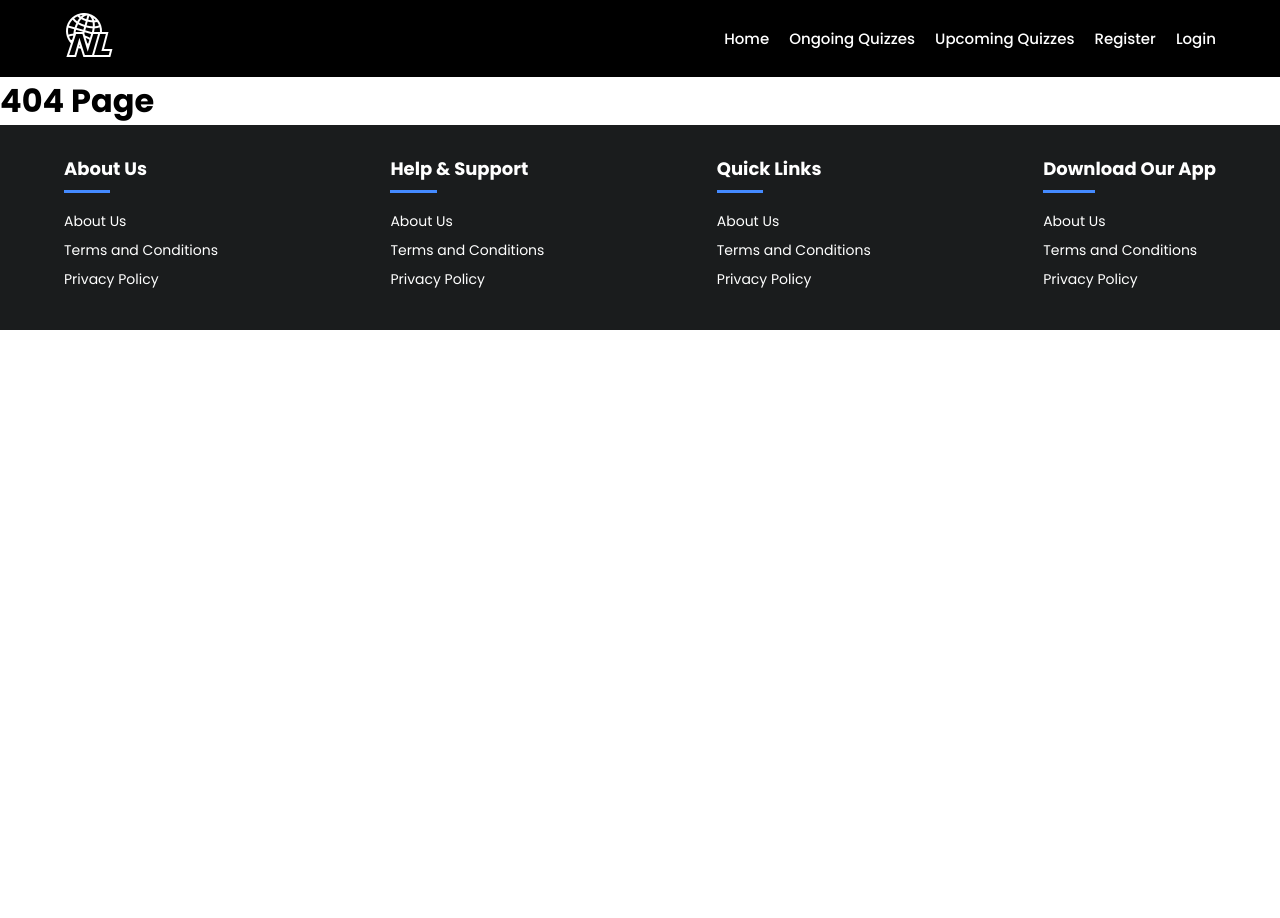
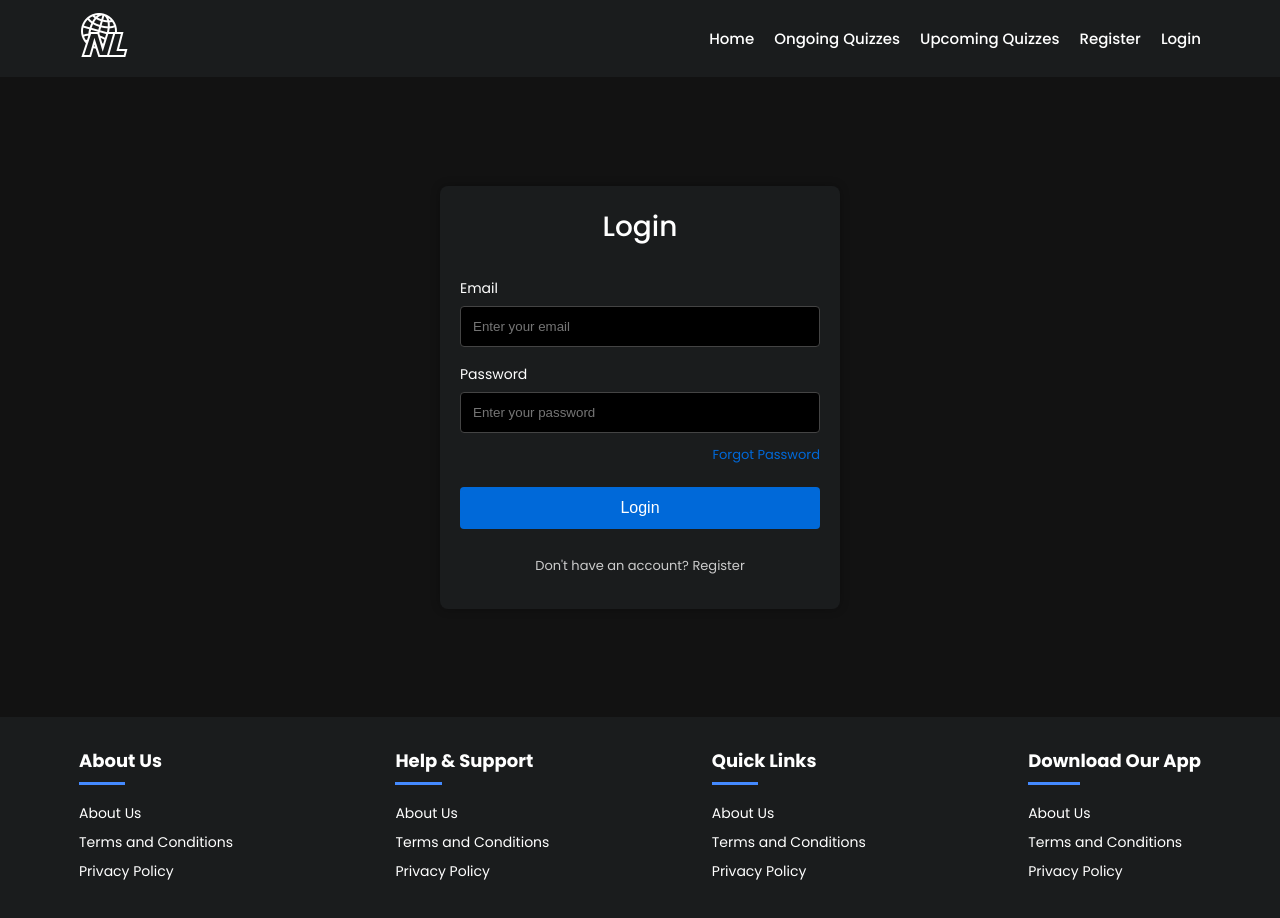
Before and after one commit to ripon-coder/react-learn, a React (Vite) app: page /login in a window 1280 px wide. Shown: the top 918 px of the page. Before the commit the page ends 800 px from the top, so only its background shows below. Built offline with nearby package versions, Linux system fonts and the light colour scheme.

Commit message:
login add

```diff
--- a/src/App.css
+++ b/src/App.css
@@ -3,10 +3,12 @@
     --text-color2:#9ACD32;
     --primary-color:#2A62D6;
 }
+*{
+    box-sizing: border-box;
+}
 body {
     margin: 0;
     padding: 0;
-    box-sizing: border-box;
     font-family: "Poppins", sans-serif;
 }
 a{
@@ -16,8 +18,13 @@ a{
 h1,h2{
     margin: 0px;
 }
+.gray-dark{
+    background-color: #1A1C1D;
+    overflow: hidden;
+}
 .dark {
     background-color: #000;
+    overflow: hidden;
 }
 
 .container {
--- a/src/App.jsx
+++ b/src/App.jsx
@@ -7,6 +7,7 @@ import Category from "./components/category/Category";
 import Footer from "./components/footer/Footer";
 import Quizlist from "./components/quiz-list/Quizlist";
 import Quiz from "./components/quiz/Quiz";
+import Login from "./components/login/Login";
 
 function App() {
   return (
@@ -17,6 +18,7 @@ function App() {
         <Route path="/" element={ <><Mycarousel /> <Category /></>}/>
         <Route path="/quiz-list/:id" element={ <><Quizlist/></>}/>
         <Route path="/quiz/:id" element={ <><Quiz/></>}/>
+        <Route path="/login" element={ <><Login/></>}/>
         <Route path="*" element={ <><h1>404 Page</h1></>}/>
       </Routes>
 
--- a/src/components/category/Category.css
+++ b/src/components/category/Category.css
@@ -28,6 +28,7 @@
 .category p{
     text-align: justify;
     font-size: 13px;
+    word-spacing: -2px;
 }
 .category img{
     width: 100%;
--- /dev/null
+++ b/src/components/login/Login.css
@@ -0,0 +1,89 @@
+/* Parent wrapper to center the form on the screen */
+.mainLoginForm {
+    display: flex;
+    justify-content: center;
+    align-items: center;
+    height: 80vh; /* center vertically */
+    background-color: #121212; /* optional dark background */
+    padding: 20px;
+    box-sizing: border-box;
+}
+
+/* Main form container */
+.loginForm {
+    width: 100%;
+    max-width: 400px; /* keep it responsive and stable */
+    background-color: #1A1C1D;
+    padding: 20px;
+    border-radius: 8px;
+    box-shadow: 0 0 10px rgba(0, 0, 0, 0.3);
+}
+
+/* Entire form section with title */
+.loginFields {
+    display: flex;
+    flex-direction: column;
+    height: 100%;
+}
+
+/* Title */
+.loginFields h1 {
+    text-align: center;
+    color: var(--text-color, #fff);
+    margin-bottom: 20px;
+    font-weight: 500;
+    font-size: 28px;
+}
+
+/* Input group */
+.loginInputsection {
+    display: flex;
+    flex-direction: column;
+    gap: 7px;
+    color: var(--text-color, #fff);
+}
+
+.loginInputsection label {
+    font-size: 14px;
+    margin-top: 10px;
+}
+
+.loginInputsection input[type="text"],
+.loginInputsection input[type="password"] {
+    padding: 12px;
+    background-color: #000;
+    border: 1px solid #444;
+    color: #fff;
+    border-radius: 4px;
+    outline: none;
+}
+
+/* Forgot password text */
+.forgot_password {
+    font-size: 13px;
+    text-align: right;
+    margin-top: 5px;
+    color: #0069D9;
+    cursor: pointer;
+}
+
+/* Button style */
+.loginFields button {
+    margin-top: 2px;
+    background-color: #0069D9;
+    padding: 12px;
+    border: none;
+    border-radius: 4px;
+    cursor: pointer;
+    color: white;
+    font-size: 16px;
+    font-weight: 500;
+}
+
+/* Register text */
+.signin_text {
+    margin-top: 20px;
+    text-align: center;
+    font-size: 13px;
+    color: #ccc;
+}
--- /dev/null
+++ b/src/components/login/Login.jsx
@@ -0,0 +1,26 @@
+import "./Login.css";
+import loginImg from "../../assets/login.jpg";
+export default function Login() {
+  return (
+    <>
+      <div className="dark">
+        <div className="mainLoginForm">
+          <div className="loginForm">
+            <div className="loginFields">
+              <h1>Login</h1>
+              <div className="loginInputsection">
+                <label>Email</label>
+                <input type="text" placeholder="Enter your email" />
+                <label>Password</label>
+                <input type="password" placeholder="Enter your password" />
+                <p className="forgot_password">Forgot Password</p>
+                <button>Login</button>
+                <p className="signin_text">Don't have an account? Register</p>
+              </div>
+            </div>
+          </div>
+        </div>
+      </div>
+    </>
+  );
+}
--- a/src/components/navbar/Navbar.css
+++ b/src/components/navbar/Navbar.css
@@ -1,5 +1,4 @@
 .navbar{
-    background-color: rgb(0, 0, 0);
     color: #fff;
     display: flex;
     flex-wrap: wrap;
--- a/src/components/navbar/Navbar.jsx
+++ b/src/components/navbar/Navbar.jsx
@@ -4,7 +4,7 @@ import logo from "../../assets/logo.png";
 export default function Navbar() {
   return (
     <>
-      <div className="dark">
+      <div className="gray-dark">
         <div className="navbar container">
           <div>
             <img src={logo} alt="logo" />
@@ -15,7 +15,7 @@ export default function Navbar() {
               <li>Ongoing Quizzes</li>
               <li>Upcoming Quizzes</li>
               <li>Register</li>
-              <li>Login</li>
+              <li><Link to="login">Login</Link></li>
             </ul>
           </div>
         </div>
--- a/src/components/quiz/Quiz.css
+++ b/src/components/quiz/Quiz.css
@@ -1,28 +1,93 @@
 .main-quiz {
-    height: 80vh;
     width: 70%;
     margin: 0 auto;
     border: 1px solid rgba(0, 0, 0, 0.1);
     margin-top: 10px;
     margin-bottom: 10px;
+    padding-bottom: 40px;
 }
-.questionSection{
+
+.questionSection {
     position: relative;
 }
 
-.questionSection h1{
-    font-size: 22px;
+.questionSection h1 {
+    max-width: 75%;
+    font-size: 18px;
     font-weight: 400;
+    display: flex;
+    align-items: flex-start;
+    gap: 10px;
     padding: 28px 19px;
+    width: 100%;
+    box-sizing: border-box;
+}
+
+.questionSection .questionNumber {
+    white-space: nowrap;
+    font-weight: bold;
+}
+
+.questionSection .questionText {
+    width: 100%;
+}
+
+
+.questionSection p {
     display: inline-block;
-    width: 70%;
+    position: absolute;
+    right: 6px;
+    top: 2px;
+    width: 124px;
 }
-.questionSection p {
-	display: inline-block;
-	position: absolute;
-	right: 26px;
-	top: 2px;
+
+.questionSection p span {
+    font-size: 25px;
+    color: red;
+    font-weight: 500;
 }
-.questionSection p span{
-    font-size: 25px;
+
+.mainOptionSection {
+    max-width: 70%;
+    margin: 0 auto;
 }
+
+.optionSection {
+    margin-top: 40px;
+    display: flex;
+    flex-wrap: wrap;
+    gap: 20px;
+    justify-content: center;
+}
+
+.optionSection label {
+    flex: 0 0 48%;
+    /* each label takes approx 48% of container */
+    min-width: 200px;
+    padding: 15px;
+    border: 2px solid #ccc;
+    border-radius: 6px;
+    text-align: center;
+    cursor: pointer;
+    background-color: #f9f9f9;
+    transition: background-color 0.3s, border-color 0.3s;
+    box-sizing: border-box;
+}
+
+/* Hide radio buttons */
+.optionSection input[type="radio"] {
+    display: none;
+}
+
+/* Optional: style checked state (modern browser support only) */
+.optionSection label:has(input:checked) {
+    border-color: green;
+    background-color: #d4f5d4;
+}
+
+.next_btn {
+    display: block;
+    margin: 70px auto 0 auto;
+    padding: 10px 30px;
+    font-size: 18px;
+}
--- a/src/components/quiz/Quiz.jsx
+++ b/src/components/quiz/Quiz.jsx
@@ -1,18 +1,107 @@
+import { useEffect, useState } from "react";
 import "./Quiz.css";
+
+const questions = [
+  {
+    question: "What is the capital of France?",
+    options: ["Berlin", "London", "Paris", "Rome"],
+    answer: "Paris",
+    time: 10,
+  },
+  {
+    question: "What is 2 + 2?",
+    options: ["3", "4", "5", "6"],
+    answer: "4",
+    time: 5,
+  },
+];
+
 export default function Quiz() {
-    return (<>
+  const [current, setCurrent] = useState(0);
+  const [score, setScore] = useState(0);
+  const [selected, setSelected] = useState("");
+  const [showResult, setShowResult] = useState(false);
+  const [timeLeft, setTimeLeft] = useState(questions[0].time);
+  const finish = current === questions.length - 1;
+  useEffect(() => {
+    if (showResult || selected) return;
+
+    const timer = setInterval(() => {
+      setTimeLeft((prev) => {
+        if (prev <= 1) {
+          clearInterval(timer);
+          nextQuestion();
+          return 0;
+        }
+        return prev - 1;
+      });
+    }, 1000);
+
+    return () => clearInterval(timer);
+  }, [current, showResult]);
+
+  const handleOptionClick = (opt) => {
+    setSelected(opt);
+  };
+
+  const nextQuestion = () => {
+    if (selected === questions[current].answer) {
+      setScore(score + 1);
+    }
+    if (current + 1 < questions.length) {
+      setCurrent(current + 1);
+      setSelected("");
+      setTimeLeft(questions[current + 1].time);
+    } else {
+      setShowResult(true);
+    }
+  };
+
+  return (
+    <>
       <div className="container">
         <div className="main-quiz">
+          {!showResult ? (
+            <>
               <div className="questionSection">
-                    <h1>1) What is the capital of France? What is the capital of France? What is the capital of France?</h1>
-                    <p>Time Left: <span>0:48</span></p>
+                <h1>
+                  <span className="questionNumber">Q{current + 1}.</span>
+                  <span className="questionText">
+                    {questions[current].question}
+                  </span>
+                </h1>
+                <p>
+                  Time Left:{" "}
+                  <span>{timeLeft < 10 ? `0${timeLeft}` : timeLeft}</span>
+                </p>
               </div>
-                <div>
-                    <div>
-                        <input type="text" />
+              <div className="mainOptionSection">
+                <div className="optionSection">
+                  {questions[current].options.map((opt, i) => (
+                    <label key={i}>
+                      <input
+                        type="radio"
+                        name="answer"
+                        value={opt}
+                        onChange={() => handleOptionClick(opt)}
+                        checked={selected === opt}
+                      />
+                      {opt}
+                    </label>
+                  ))}
                 </div>
               </div>
+              <button className="next_btn btn" onClick={nextQuestion}>
+                {finish ? "Finish" : "Next"}
+              </button>
+            </>
+          ) : (
+            <h2 style={{ textAlign: "center" }}>
+              Your Score: {score} / {questions.length}
+            </h2>
+          )}
         </div>
       </div>
-    </>)
+    </>
+  );
 }
```
Also changed, not shown: src/assets/login.jpg (added). Lines whose indentation alone changed are shown as unchanged.
